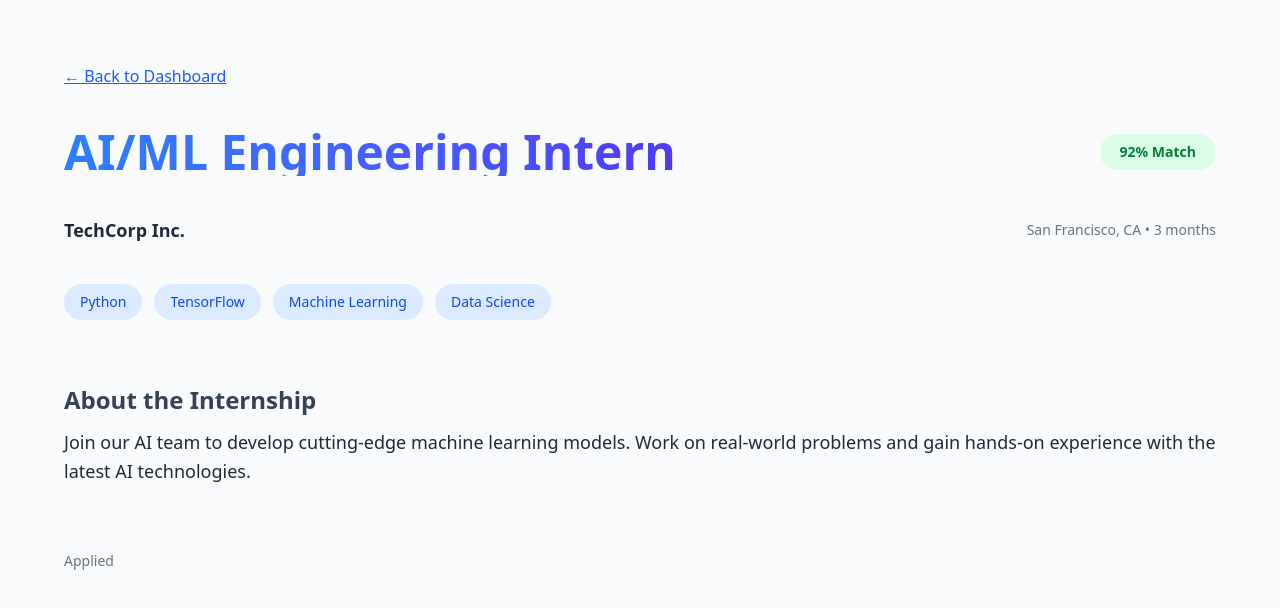
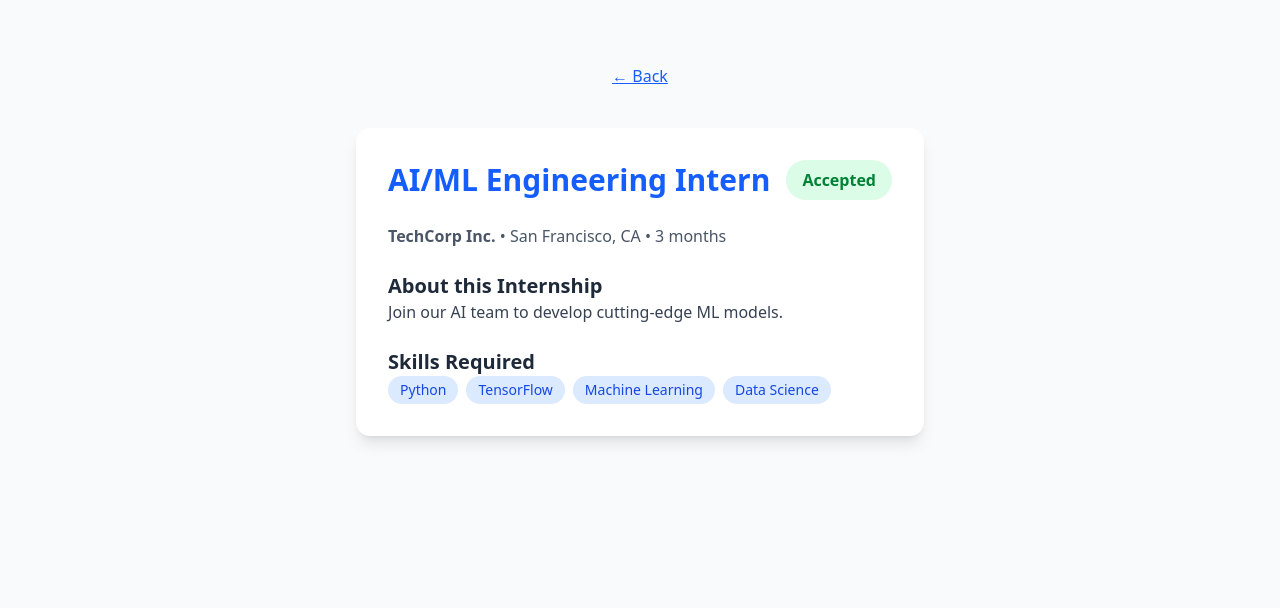
Before and after one commit to Chaitanyaa0001/InternAI, a Next.js app in the folder my-app/: page /student/dashboard/1 in a window 1280 px wide. Shown: the top 608 px of the page. Built offline with nearby package versions, Linux system fonts and the light colour scheme.

Commit message:
cards completed

```diff
--- a/my-app/src/app/student/dashboard/[id]/page.tsx
+++ b/my-app/src/app/student/dashboard/[id]/page.tsx
@@ -1,112 +1,40 @@
-import Link from "next/link";
+import InternshipDetailPage from "@/components/InternshipDetailPage";
+import InternshipCardProps from "@/types/InternshipCardProps";
 
-async function getInternshipData(id: string) {
-  const data = [
+interface PageProps {
+  params: { id: string };
+}
+
+// SSR Page: pass internshipId to client details component
+export default async function DashboardInternshipPage({ params }: PageProps) {
+  const { id } = await params;
+   const mockData = [
       {
         id: 1,
         position: "AI/ML Engineering Intern",
         company: "TechCorp Inc.",
-      match: 92,
         location: "San Francisco, CA",
         duration: "3 months",
         skills: ["Python", "TensorFlow", "Machine Learning", "Data Science"],
-      description:
-        "Join our AI team to develop cutting-edge machine learning models. Work on real-world problems and gain hands-on experience with the latest AI technologies.",
-        status: "Applied"
+        description: "Join our AI team to develop cutting-edge ML models.",
+        status: "Accepted",
       },
       {
         id: 2,
         position: "Frontend Developer Intern",
         company: "StartupXYZ",
-      match: 78,
         location: "Remote",
         duration: "6 months",
         skills: ["React", "TypeScript", "Tailwind CSS", "JavaScript"],
-      description:
-        "Help build modern web applications using React and TypeScript. Perfect opportunity to learn from experienced developers in a fast-paced startup environment.",
-        status:"Applied"
+        description: "Build modern web applications.",
+        status: "Accepted",
       },
-  ];
+    ] satisfies InternshipCardProps[];
 
-  return data.find((item) => item.id === Number(id));
+    const internship = mockData.find(i => i.id === Number(id));
+
+    if (!internship) {
+      return <p className="text-center mt-20 text-red-500 text-xl font-medium">Internship not found</p>;
     }
-
-interface PageProps {
-  params: { id: string };
+  return <InternshipDetailPage internshipId={Number(id)} internshipState={internship} />;
 }
-
-export default async function ApplyPage({ params }: PageProps) {
-  const cardData = await getInternshipData(params.id);
-
-  if (!cardData)
-    return (
-      <p className="text-center mt-20 text-red-500 text-xl font-medium">
-        Internship not found!
-      </p>
-    );
-
-  return (
-    <div className=" h-full bg-gray-50 dark:bg-[#0A0F1C] text-gray-800 dark:text-gray-200 p-6 lg:p-16 flex flex-col gap-10">
-      {/* Back Link */}
-      <Link
-        href="/student/dashboard"
-        className="text-blue-600 dark:text-blue-400 font-medium underline hover:text-blue-800 dark:hover:text-blue-300 transition"
-      >
-        ← Back to Dashboard
-      </Link>
-
-      {/* Internship Title & Match */}
-      <div className="flex flex-col md:flex-row justify-between items-start md:items-center gap-4">
-        <h1 className="text-5xl font-extrabold text-gradient bg-clip-text text-transparent bg-gradient-to-r from-blue-500 to-indigo-600">
-          {cardData.position}
-        </h1>
-        <span
-          className={`px-5 py-2 rounded-full text-sm font-semibold ${
-            cardData.match >= 80
-              ? "bg-green-100 text-green-700"
-              : cardData.match >= 70
-              ? "bg-yellow-100 text-yellow-700"
-              : "bg-red-100 text-red-700"
-          }`}
-        >
-          {cardData.match}% Match
-        </span>
-      </div>
-
-      {/* Company Info */}
-      <div className="flex flex-col md:flex-row justify-start md:justify-between items-start md:items-center gap-2">
-        <p className="text-lg font-semibold">{cardData.company}</p>
-        <p className="text-sm text-gray-500 dark:text-gray-400">
-          {cardData.location} • {cardData.duration}
-        </p>
-      </div>
-
-      {/* Skills */}
-      <div className="flex flex-wrap gap-3">
-        {cardData.skills.map((skill, idx) => (
-          <span
-            key={idx}
-            className="px-4 py-2 bg-blue-100 dark:bg-blue-800 text-blue-700 dark:text-blue-200 text-sm font-medium rounded-full hover:scale-105 transition cursor-default"
-          >
-            {skill}
-          </span>
-        ))}
-      </div>
-
-      {/* Description Section */}
-      <div className="mt-6 leading-relaxed text-lg">
-        <h2 className="text-2xl font-semibold mb-3 text-gray-700 dark:text-gray-200">
-          About the Internship
-        </h2>
-        <p>{cardData.description}</p>
-      </div>
-
-      {/* Applicants Info */}
-      <div className="flex justify-between items-center text-sm text-gray-500 dark:text-gray-400 mt-6">
-        <p>{cardData.status} </p>
-      </div>
-
-
-    </div>
-  );
-}
--- a/my-app/src/app/student/dashboard/page.tsx
+++ b/my-app/src/app/student/dashboard/page.tsx
@@ -1,16 +1,13 @@
 import AppNavbar from "@/components/navbar/AppNavbar";
 import Card from "@/components/Card";
-import {
-  FaUserGraduate,
-  FaBrain,
-  FaQuestionCircle,
-  FaLaptopCode,
-} from "react-icons/fa";
+import { FaUserGraduate, FaBrain, FaQuestionCircle, FaLaptopCode } from "react-icons/fa";
 import Link from "next/link";
 import InternshipCardProps from "@/types/InternshipCardProps";
 
-export default function StudentDashboard() {
-  const appliedInternships: InternshipCardProps[] = [
+// Mock API response (replace with real API)
+const fetchAppliedInternships = async (): Promise<InternshipCardProps[]> => {
+  // TODO: Replace this with your API call to fetch applied internships
+  return [
     {
         id: 1,
         position: "AI/ML Engineering Intern",
@@ -18,10 +15,8 @@
         location: "San Francisco, CA",
         duration: "3 months",
         skills: ["Python", "TensorFlow", "Machine Learning", "Data Science"],
-      description:
-        "Worked on developing machine learning models for real-world problems.",
-      status: "Applied",
-      showApplyButton: false,
+        description: "Join our AI team to develop cutting-edge ML models.",
+        status: "Accepted",
       },
       {
         id: 2,
@@ -30,70 +25,43 @@
         location: "Remote",
         duration: "6 months",
         skills: ["React", "TypeScript", "Tailwind CSS", "JavaScript"],
-      description: "Built modern web apps and learned from experienced devs.",
-      status: "Applied",
-      showApplyButton: false,
-    },
-    {
-      id: 3,
-      position: "Frontend Developer Intern",
-      company: "StartupXYZ",
-      location: "Remote",
-      duration: "6 months",
-      skills: ["React", "TypeScript", "Tailwind CSS", "JavaScript"],
-      description: "Built modern web apps and learned from experienced devs.",
-      status: "Applied",
-      showApplyButton: false,
-    },
-    {
-      id: 4,
-      position: "Frontend Developer Intern",
-      company: "StartupXYZ",
-      location: "Remote",
-      duration: "6 months",
-      skills: ["React", "TypeScript", "Tailwind CSS", "JavaScript"],
-      description: "Built modern web apps and learned from experienced devs.",
-      status: "Applied",
-      showApplyButton: false,
+        description: "Build modern web applications.",
+        status: "Accepted",
       },
   ];
+};
 
+export default async function StudentDashboard() {
+  const appliedInternships = await fetchAppliedInternships();
+
+  const totalApplications = appliedInternships.length;
   const profileCompletion = 70;
-    const totalApplications = appliedInternships.length;
-
 
   return (
-    <main className="min-h-screen dark: flex flex-col dark:bg-[#314DA2] dark:bg-gradient-to-b from-[#0A0F1C] via-[#101828] to-[#1A2234] ">
+    <main className="min-h-screen flex flex-col dark:bg-[#314DA2] dark:bg-gradient-to-b from-[#0A0F1C] via-[#101828] to-[#1A2234]">
       <AppNavbar />
       <div className="p-6 mt-24 lg:ml-64 space-y-6">
         {/* Welcome */}
         <div className="flex items-center gap-3">
           <FaUserGraduate className="text-blue-500 text-3xl" />
           <div>
-            <h1 className="text-2xl font-bold dark:text-white">
-              Welcome back, User
-            </h1>
+            <h1 className="text-2xl font-bold dark:text-white">Welcome back, User</h1>
             <p className="text-gray-600 dark:text-gray-300 flex items-center gap-2">
-              <FaBrain className="text-yellow-400" /> Discover AI-powered
-              internship matches
+              <FaBrain className="text-yellow-400" /> Discover AI-powered internship matches
             </p>
           </div>
         </div>
 
-        {/* Profile Progress */}
+        {/* Stats */}
         <div className="grid sm:grid-cols-1 md:grid-cols-2 gap-6">
-  {/* Total Applications */}
           <div className="p-4 bg-white dark:bg-[#1A2234] rounded-lg shadow flex flex-col items-center justify-center">
             <h2 className="font-semibold text-lg dark:text-white">Total Applications</h2>
             <p className="text-3xl font-bold text-blue-600 mt-2">{totalApplications}</p>
             <span className="text-gray-600 dark:text-gray-400">Internships Applied</span>
           </div>
 
-  {/* Profile Progress */}
           <div className="p-4 bg-white dark:bg-[#1A2234] rounded-lg shadow">
-    <h2 className="font-semibold text-lg dark:text-white mb-3">
-      Profile Progress
-    </h2>
+            <h2 className="font-semibold text-lg dark:text-white mb-3">Profile Progress</h2>
             <div className="w-full bg-gray-200 rounded-full h-4 dark:bg-gray-700">
               <div
                 className="bg-blue-600 h-4 rounded-full transition-all"
@@ -106,26 +74,31 @@
           </div>
         </div>
 
-
         {/* Applied Internships */}
         <div className="p-4 bg-white dark:bg-[#1A2234] rounded-lg shadow">
-          <h2 className="font-semibold text-lg dark:text-white mb-4">
-            Applied Internships
-          </h2>
+          <h2 className="font-semibold text-lg dark:text-white mb-4">Applied Internships</h2>
+          {appliedInternships.length === 0 ? (
+            <p className="text-gray-500 dark:text-gray-400">No internships applied yet.</p>
+          ) : (
             <div className="h-80 overflow-y-auto pr-2">
               <div className="grid sm:grid-cols-1 lg:grid-cols-2 gap-6">
                 {appliedInternships.map((i) => (
-                <Card key={i.id} {...i} clickable />
+                  <Card
+                    key={i.id}
+                    {...i}
+                    clickable
+                    linkTo={`/student/dashboard/${i.id}`}
+                    showApplyButton={false}
+                  />
                 ))}
               </div>
             </div>
+          )}
         </div>
 
         {/* Quick Actions */}
         <div>
-          <h2 className="text-xl font-semibold mb-6 dark:text-white">
-            Quick Actions
-          </h2>
+          <h2 className="text-xl font-semibold mb-6 dark:text-white">Quick Actions</h2>
           <div className="flex flex-col md:flex-row justify-between gap-6">
             <Link
               href="/profile"
@@ -139,18 +112,14 @@
               className="flex flex-col items-center justify-center bg-purple-600 text-white rounded-xl shadow-lg flex-1 h-[160px] hover:bg-purple-700 transition transform hover:-translate-y-1"
             >
               <FaLaptopCode className="text-5xl mb-3" />
-              <span className="font-semibold text-center text-sm">
-                Browse Internships
-              </span>
+              <span className="font-semibold text-center text-sm">Browse Internships</span>
             </Link>
             <Link
               href="/help"
               className="flex flex-col items-center justify-center bg-orange-600 text-white rounded-xl shadow-lg flex-1 h-[160px] hover:bg-orange-700 transition transform hover:-translate-y-1"
             >
               <FaQuestionCircle className="text-5xl mb-3" />
-              <span className="font-semibold text-center text-sm">
-                Help Center
-              </span>
+              <span className="font-semibold text-center text-sm">Help Center</span>
             </Link>
           </div>
         </div>
--- /dev/null
+++ b/my-app/src/app/student/internships/[id]/page.tsx
@@ -0,0 +1,42 @@
+import InternshipDetailPage from "@/components/InternshipDetailPage";
+import InternshipCardProps from "@/types/InternshipCardProps";
+
+interface PageProps {
+    params: {id:string}
+}
+
+export default async function InternshipPage({params}:PageProps) {
+    const {id}  = await params;
+
+     const mockData = [
+        {
+      id: 1,
+      position: "Frontend Developer Intern",
+      company: "StartupXYZ",
+      location: "Remote",
+      duration: "6 months",
+      skills: ["React", "TypeScript", "Tailwind CSS", "JavaScript"],
+      description: "Build modern web apps.",
+      status: "Not Applied"
+
+    },
+    {
+      id: 2,
+      position: "Backend Developer Intern",
+      company: "TechCorp Inc.",
+      location: "San Francisco, CA",
+      duration: "3 months",
+      skills: ["Node.js", "Express", "MongoDB"],
+      description: "Develop backend APIs.",
+      status: "Not Applied"
+    },
+      ] satisfies InternshipCardProps[];
+
+      const internship = mockData.find(i => i.id === Number(id));
+
+      if (!internship) {
+        return <p className="text-center mt-20 text-red-500 text-xl font-medium">Internship not found</p>;
+      }
+
+    return <InternshipDetailPage internshipId={Number(id)} internshipState={internship}/>
+}
--- /dev/null
+++ b/my-app/src/app/student/recommendation/[id]/page.tsx
@@ -0,0 +1,46 @@
+import InternshipDetailPage from "@/components/InternshipDetailPage";
+import InternshipCardProps from "@/types/InternshipCardProps";
+
+interface PageProps {
+  params: { id: string };
+}
+
+export default function RecommendationInternshipPage({ params }: PageProps) {
+  const { id } = params;
+
+  const mockData = [
+    {
+      id: 1,
+      position: "AI/ML Engineering Intern",
+      company: "TechCorp Inc.",
+      location: "San Francisco, CA",
+      duration: "3 months",
+      skills: ["Python", "TensorFlow", "Machine Learning", "Data Science"],
+      description: "Join our AI team to develop cutting-edge ML models.",
+      status: "Applied",
+    },
+    {
+      id: 2,
+      position: "Frontend Developer Intern",
+      company: "StartupXYZ",
+      location: "Remote",
+      duration: "6 months",
+      skills: ["React", "TypeScript", "Tailwind CSS", "JavaScript"],
+      description: "Build modern web applications.",
+      status: "Not Applied",
+    },
+  ] satisfies InternshipCardProps[];
+
+  const internship = mockData.find(i => i.id === Number(id));
+
+  if (!internship) {
+    return <p className="text-center mt-20 text-red-500 text-xl font-medium">Internship not found</p>;
+  }
+
+  return (
+    <InternshipDetailPage
+      internshipId={Number(id)}
+      internshipState={internship} // ✅ Pass the exact data here
+    />
+  );
+}
--- a/my-app/src/app/student/recommendation/page.tsx
+++ b/my-app/src/app/student/recommendation/page.tsx
@@ -1,24 +1,37 @@
 import AppNavbar from "@/components/navbar/AppNavbar";
 import Card from "@/components/Card";
+import InternshipCardProps from "@/types/InternshipCardProps";
 
 export default function RecommendationRoute() {
 
-const recommendations= [ {
+const recommendations= [
+    {
       id: 1,
-      position: "AI/ML Intern",
-      company: "TechCorp",
+      position: "AI/ML Engineering Intern",
+      company: "TechCorp Inc.",
+      location: "San Francisco, CA",
+      duration: "3 months",
+      skills: ["Python", "TensorFlow", "Machine Learning", "Data Science"],
+      description: "Join our AI team to develop cutting-edge ML models.",
+      status: "Applied",
+    },
+    {
+      id: 2,
+      position: "Frontend Developer Intern",
+      company: "StartupXYZ",
       location: "Remote",
-      duration: "3 months",
-      skills: ["Python", "Machine Learning"],
-      description: "Work on ML models.",
+      duration: "6 months",
+      skills: ["React", "TypeScript", "Tailwind CSS", "JavaScript"],
+      description: "Build modern web applications.",
+      status: "Not Applied",
     },
-  ];
+  ] satisfies InternshipCardProps[];
 
   return (
-    <div className="min-h-screen dark:bg-[#0A0F1C]">
+    <div className="min-h-screen dark:bg-[#314DA2] dark:bg-gradient-to-b from-[#0A0F1C] via-[#101828] to-[#1A2234]">
       <AppNavbar />
-      <div className="mt-20 lg:ml-44  space-y-6">
-        <div className="bg-white dark:bg-[#1A2234] rounded-lg shadow p-6">
+      <div className="mt-30 lg:ml-70  space-y-6">
+        <div className="bg-white w-fit dark:bg-[#1A2234] rounded-lg shadow p-6">
           <h1 className="text-xl font-semibold dark:text-white mb-4">Upload Resume</h1>
           <input
           aria-label="state"
@@ -36,7 +49,9 @@
         </div>
 
         <div className="grid sm:grid-cols-1 lg:grid-cols-2 gap-6">
-          {recommendations.map((i) => <Card key={i.id} {...i} />)}
+          {recommendations.map((i) => (
+            <Card key={i.id} {...i} showApplyButton linkTo={`/student/recommendation/${i.id}`}  />
+          ))}
         </div>
       </div>
     </div>
--- a/my-app/src/components/Card.tsx
+++ b/my-app/src/components/Card.tsx
@@ -1,10 +1,13 @@
 "use client";
 import React from "react";
 import Link from "next/link";
-import InternshipCardProps from "@/types/InternshipCardProps";
+import InternshipCardProps, {  } from "@/types/InternshipCardProps";
 
-const Card: React.FC<InternshipCardProps> = ({
-  id,
+interface CardProps extends InternshipCardProps {
+  onApply?: () => void;
+}
+
+const Card: React.FC<CardProps> = ({
   position,
   company,
   location,
@@ -14,24 +17,18 @@
   status,
   showApplyButton = true,
   clickable = false,
-
+  linkTo,
+  onApply,
 }) => {
   const CardContent = (
     <div className="p-5 rounded-lg border dark:border-gray-700 bg-gray-50 dark:bg-[#0A0F1C] shadow flex flex-col justify-between hover:shadow-lg transition">
-      {/* Header */}
       <h3 className="text-lg font-semibold text-blue-600">{position}</h3>
-
-      {/* Company Info */}
       <p className="text-sm text-gray-600 dark:text-gray-300 mt-1">
         {company} • {location} • {duration}
       </p>
-
-      {/* Description */}
       <p className="text-xs text-gray-500 dark:text-gray-400 mt-5 line-clamp-2">
         {description}
       </p>
-
-      {/* Skills */}
       <div className="flex flex-wrap gap-2 mt-5">
         {skills.map((skill, i) => (
           <span
@@ -43,15 +40,35 @@
         ))}
       </div>
 
-      {/* Footer */}
       <div className="flex justify-between items-center mt-4">
-        <div className="text-xs text-gray-500 dark:text-gray-400">
-          {status && <span>Status: {status}</span>}
-        </div>
+        {status && (
+          <div
+            className={`text-xs font-medium px-3 py-1 rounded-full ${
+              status === "Applied"
+                ? "bg-yellow-100 text-yellow-700"
+                : status === "Accepted"
+                ? "bg-green-100 text-green-700"
+                : status === "Rejected"
+                ? "bg-red-100 text-red-700"
+                : "bg-gray-100 text-gray-600"
+            }`}
+          >
+            {status}
+          </div>
+        )}
 
-        {showApplyButton && (
+        {showApplyButton && onApply && (
+          <button
+            onClick={onApply}
+            className="px-4 py-2 bg-green-600 text-white rounded-lg text-sm hover:bg-green-700"
+          >
+            Apply Now
+          </button>
+        )}
+
+        {showApplyButton && !onApply && linkTo && (
           <Link
-            href={`/student/dashboard/${id}`}
+            href={linkTo}
             className="px-4 py-2 bg-green-600 text-white rounded-lg text-sm hover:bg-green-700"
           >
             Apply Now
@@ -61,13 +78,7 @@
     </div>
   );
 
-  return clickable ? (
-    <Link href={`/student/dashboard/${id}`} className="block">
-      {CardContent}
-    </Link>
-  ) : (
-    CardContent
-  );
+  return clickable && linkTo ? <Link href={linkTo}>{CardContent}</Link> : CardContent;
 };
 
 export default Card;
--- /dev/null
+++ b/my-app/src/components/InternshipDetailPage.tsx
@@ -0,0 +1,87 @@
+"use client";
+import React, { useState } from "react";
+import { useRouter } from "next/navigation";
+import InternshipCardProps from "@/types/InternshipCardProps";
+
+interface Props {
+  internshipId: number;
+  internshipState: InternshipCardProps; // data must come from parent / dynamic route
+}
+
+const InternshipDetailPage: React.FC<Props> = ({ internshipId, internshipState }) => {
+  const router = useRouter();
+  const [internship, setInternship] = useState<InternshipCardProps>(internshipState);
+
+  const { position, company, location, duration, skills, description, status } = internship;
+
+  const handleApply = () => {
+    // Frontend-only apply
+    setInternship(prev => prev ? { ...prev, status: "Applied" } : prev);
+
+    // Backend API call commented out for now
+    // fetch(`/api/internships/${internshipId}/apply`, { method: "POST" });
+  };
+
+  const statusStyles: Record<string, string> = {
+    Applied: "bg-yellow-100 text-yellow-700",
+    Accepted: "bg-green-100 text-green-700",
+    Rejected: "bg-red-100 text-red-700",
+    "Not Applied": "bg-gray-100 text-gray-700",
+  };
+
+  return (
+    <div className="min-h-screen bg-gray-50 dark:bg-[#0A0F1C] text-gray-800 dark:text-gray-200 p-6 lg:p-16 flex flex-col gap-10">
+      <button
+        className="text-blue-600 dark:text-blue-400 font-medium underline hover:text-blue-800 dark:hover:text-blue-300 transition"
+        onClick={() => router.back()}
+      >
+        ← Back
+      </button>
+
+      <div className="max-w-4xl mx-auto bg-white dark:bg-[#1A2234] rounded-xl shadow-lg p-8 flex flex-col gap-6">
+        <div className="flex flex-col sm:flex-row justify-between items-start sm:items-center gap-4">
+          <h1 className="text-3xl font-bold text-blue-600">{position}</h1>
+          {status && (
+            <span className={`px-4 py-2 rounded-full font-semibold ${statusStyles[status]}`}>
+              {status}
+            </span>
+          )}
+        </div>
+
+        <p className="text-gray-600 dark:text-gray-300">
+          <span className="font-semibold">{company}</span> • {location} • {duration}
+        </p>
+
+        <div>
+          <h2 className="text-xl font-semibold dark:text-white">About this Internship</h2>
+          <p className="text-gray-700 dark:text-gray-300">{description}</p>
+        </div>
+
+        <div>
+          <h2 className="text-xl font-semibold dark:text-white">Skills Required</h2>
+          <div className="flex flex-wrap gap-2">
+            {skills.map((skill, idx) => (
+              <span
+                key={idx}
+                className="px-3 py-1 rounded-full bg-blue-100 text-blue-700 dark:bg-blue-900 dark:text-blue-300 text-sm font-medium"
+              >
+                {skill}
+              </span>
+            ))}
+          </div>
+        </div>
+
+        {status !== "Applied" && status !== "Accepted" && status !== "Rejected" && (
+          <button
+            onClick={handleApply}
+            className="mt-6 px-6 py-3 bg-green-600 text-white font-semibold rounded-lg hover:bg-green-700 transition"
+          >
+            Apply Now
+          </button>
+        )}
+      </div>
+    </div>
+  );
+};
+
+export default InternshipDetailPage;
--- a/my-app/src/components/Sidebar.tsx
+++ b/my-app/src/components/Sidebar.tsx
@@ -52,9 +52,12 @@
             <button type="button" className="w-full flex items-center gap-3 p-2 rounded-lg bg-blue-600 text-white hover:bg-blue-700 transition">
               <Headphones size={20} /> Help Center
             </button>
+            <Link href= '/'>
             <button type="button" className="w-full flex items-center gap-3 p-2 rounded-lg bg-green-600 text-white hover:bg-green-700 transition">
                 <LogOut size={20} /> Logout
             </button>
+            </Link>
+
           </div>
         </div>
       </aside>
--- a/my-app/src/types/InternshipCardProps.ts
+++ b/my-app/src/types/InternshipCardProps.ts
@@ -1,3 +1,5 @@
+export type InternshipStatus = "Not Applied" | "Applied" | "Accepted" | "Rejected";
+
 export default interface InternshipCardProps {
   id: number;
   position: string;
@@ -6,7 +8,8 @@
   duration: string;
   skills: string[];
   description: string;
-  status?: "Applied" | "Selected" | "Rejected";
-  showApplyButton?: boolean; // Browse + Recommendation,
-  clickable?: boolean
+  showApplyButton?: boolean;
+  clickable?: boolean;
+  status?: InternshipStatus;
+  linkTo?: string;
 }
```
Also changed, not shown: my-app/src/app/student/internships/page.tsx (+6 -2 lines). Lines whose indentation alone changed are shown as unchanged.
